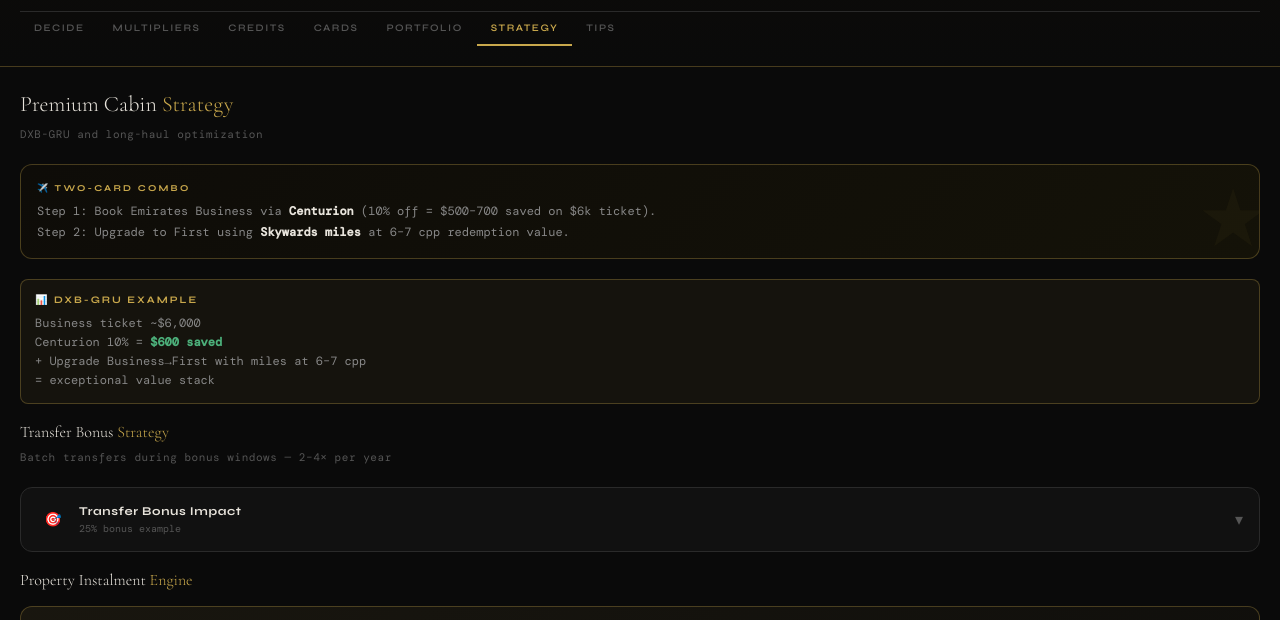
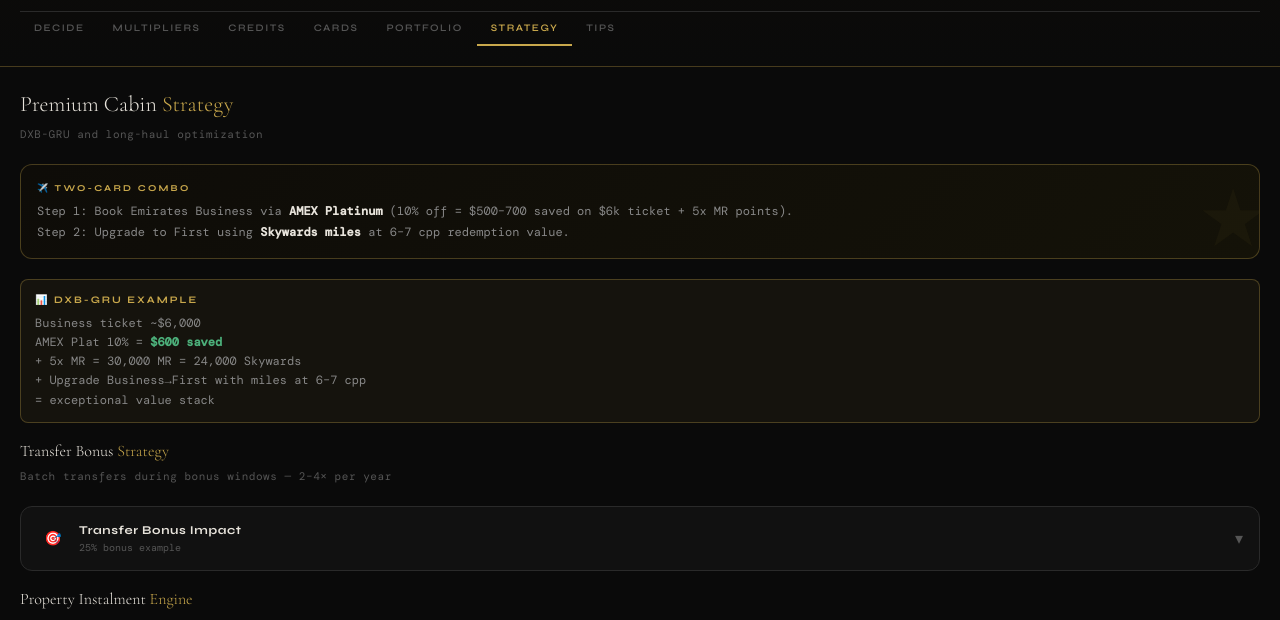
Before and after one commit to timwernerdxb/credit-card-guide, a plain HTML site: page index.html in a window 1280 px wide. Both pictures are taken after a click on the button "STRATEGY". Shown: the part 143-763 px from the top of the page. Drawn offline with nearby package versions, Linux system fonts and the light colour scheme; a web font is replaced by a local one.

Commit message:
Update Credit Card Optimizer to v3.0

```diff
--- a/index.html
+++ b/index.html
@@ -750,9 +750,9 @@
       </tr>
       <tr>
         <td class="cat">Emirates Biz</td>
-        <td><span class="badge badge-gold">Centurion</span></td>
-        <td class="rate">10% off</td>
-        <td class="ret">~10%</td>
+        <td><span class="badge badge-gold">AMEX Plat</span></td>
+        <td class="rate">10% off + 5x</td>
+        <td class="ret">~26%</td>
       </tr>
       <tr>
         <td class="cat">Hotel 3rd night</td>
@@ -1114,12 +1114,12 @@
 
   <div class="insight-banner">
     <div class="insight-tag">✈️ Two-Card Combo</div>
-    <p>Step 1: Book Emirates Business via <strong>Centurion</strong> (10% off = $500–700 saved on $6k ticket).<br>Step 2: Upgrade to First using <strong>Skywards miles</strong> at 6–7 cpp redemption value.</p>
+    <p>Step 1: Book Emirates Business via <strong>AMEX Platinum</strong> (10% off = $500–700 saved on $6k ticket + 5x MR points).<br>Step 2: Upgrade to First using <strong>Skywards miles</strong> at 6–7 cpp redemption value.</p>
   </div>
 
   <div class="highlight">
     <div class="highlight-title">📊 DXB-GRU Example</div>
-    <p>Business ticket ~$6,000<br>Centurion 10% = <strong style="color:var(--green)">$600 saved</strong><br>+ Upgrade Business→First with miles at 6–7 cpp<br>= exceptional value stack</p>
+    <p>Business ticket ~$6,000<br>AMEX Plat 10% = <strong style="color:var(--green)">$600 saved</strong><br>+ 5x MR = 30,000 MR = 24,000 Skywards<br>+ Upgrade Business→First with miles at 6–7 cpp<br>= exceptional value stack</p>
   </div>
 
   <div class="section-title mt-16" style="font-size:16px">Transfer Bonus <span>Strategy</span></div>
@@ -1218,7 +1218,7 @@
   <div class="highlight mt-8">
     <div class="highlight-title">⚡ Quick Cheat Sheet</div>
     <p>
-      <strong style="color:var(--text)">Emirates Biz flight</strong> → Centurion (10% off)<br>
+      <strong style="color:var(--text)">Emirates Biz flight</strong> → AMEX Platinum (10% off + 5x)<br>
       <strong style="color:var(--text)">Flight 4k+ AED (credit unused)</strong> → Ultima<br>
       <strong style="color:var(--text)">Any flight via portal</strong> → Strata 6x<br>
       <strong style="color:var(--text)">Flight direct, non-Emirates</strong> → AMEX Plat 5x<br>
@@ -1252,8 +1252,8 @@
 
   const decisions = {
     'emirates-biz': {
-      card: '⬛ AMEX Centurion UAE',
-      reason: '10% discount on Emirates Business premium cabins. On a $6,000 ticket = $600 saved instantly.',
+      card: '🟡 AMEX Platinum USA',
+      reason: '10% discount on Emirates Business premium cabins (same as Centurion) + 5x MR points on top. On a $6,000 ticket = $600 saved + 30,000 MR = 24,000 Skywards.',
       alt: 'After booking: upgrade to First using Skywards miles at 6–7 cpp for maximum value stack.'
     },
     'flight-credit': {
```
